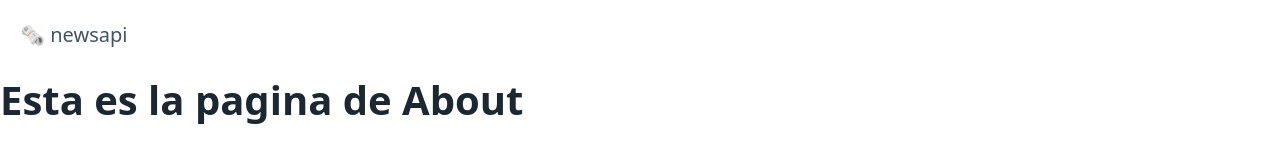
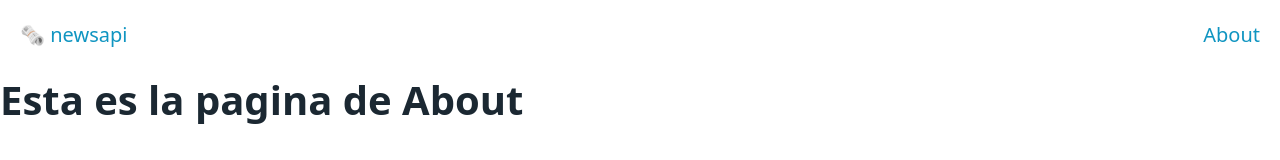
Before and after one commit to jesulim/news-app-nextjs, a Next.js app: page /about in a window 1280 px wide. Shown: the top 160 px of the page. Built offline with nearby package versions, Linux system fonts and the light colour scheme.

Commit message:
add link pagelayout

```diff
--- a/components/PageLayout.jsx
+++ b/components/PageLayout.jsx
@@ -1,4 +1,5 @@
 import Head from "next/head"
+import Link from "next/link"
 
 export default function PageLayout({ children, title = 'NewsApp' }) {
   return (<>
@@ -7,13 +8,20 @@
       <meta name="description" content="newsapp - the best app to read news" />
       <link rel="icon" href="/favicon.ico" />
     </Head>
-    <header>🗞 newsapi</header>
+    <header>
+      <Link href='/'>🗞 newsapi</Link>
+      <div>
+        <Link href='/about'>About</Link>
+      </div>
+    </header>
     <main>
       {children}
     </main>
     <style jsx>{`
      header {
-       padding: 20px
+      display: flex;
+      justify-content: space-between;
+      padding: 20px;
      }
    `}</style>
   </>
```
